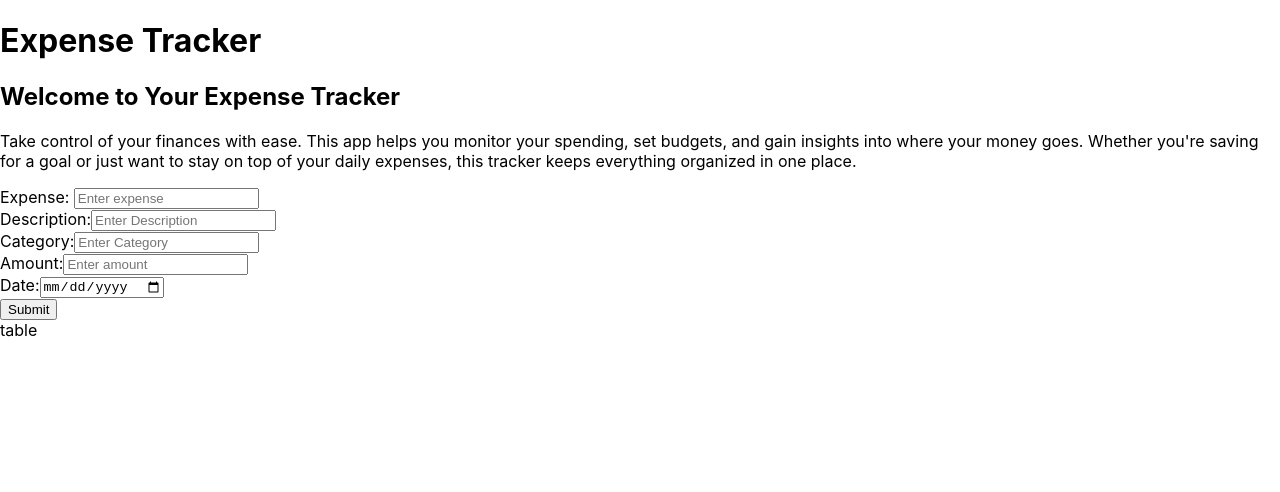
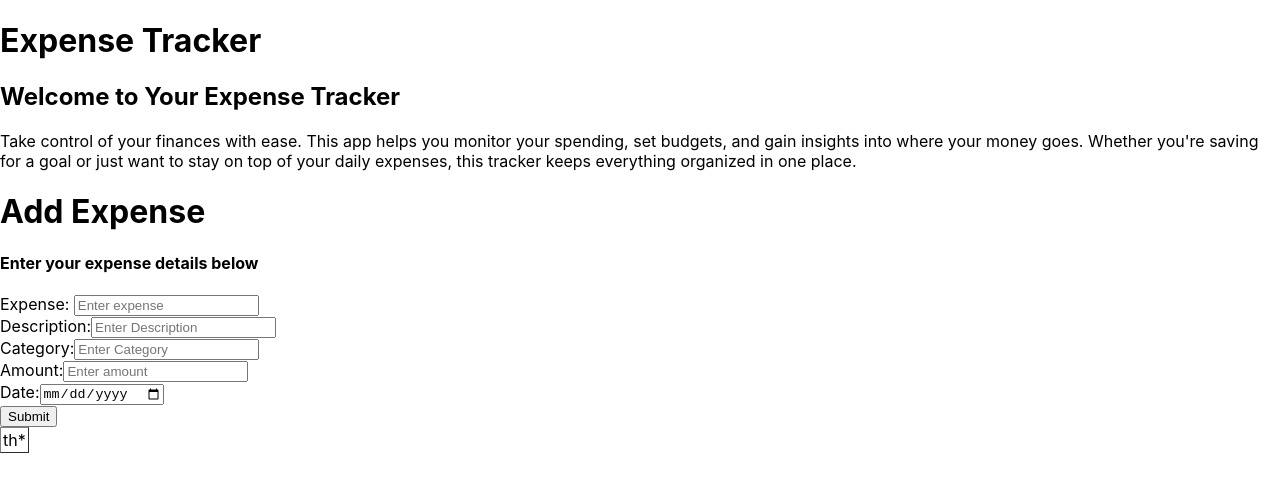
Before and after one commit to itzzzkay/react-expense-tracker, a React (Create React App) app: page / in a window 1280 px wide. Shown: the top 492 px of the page. Built offline with nearby package versions, Linux system fonts and the light colour scheme.

Commit message:
start table

```diff
--- a/src/Components/Form.jsx
+++ b/src/Components/Form.jsx
@@ -5,6 +5,10 @@ const Form = () => {
       action=""
       onSubmit={() => alert("Brian Kiprono is gay")}
     >
+      <div>
+        <h1>Add Expense</h1>
+        <h4>Enter your expense details below</h4>
+      </div>
       <div>
         <label for="expense">Expense: </label>
         <input type="text" id="expense" placeholder="Enter expense" required />
--- a/src/Components/Table.jsx
+++ b/src/Components/Table.jsx
@@ -1,5 +1,13 @@
 const Table = () => {
-  return <div>table</div>;
+  return (
+  <div>
+<table border="1">
+<tr>
+  th*
+</tr>
+</table>
+  </div>
+  )
 };
 
 export default Table;
```
